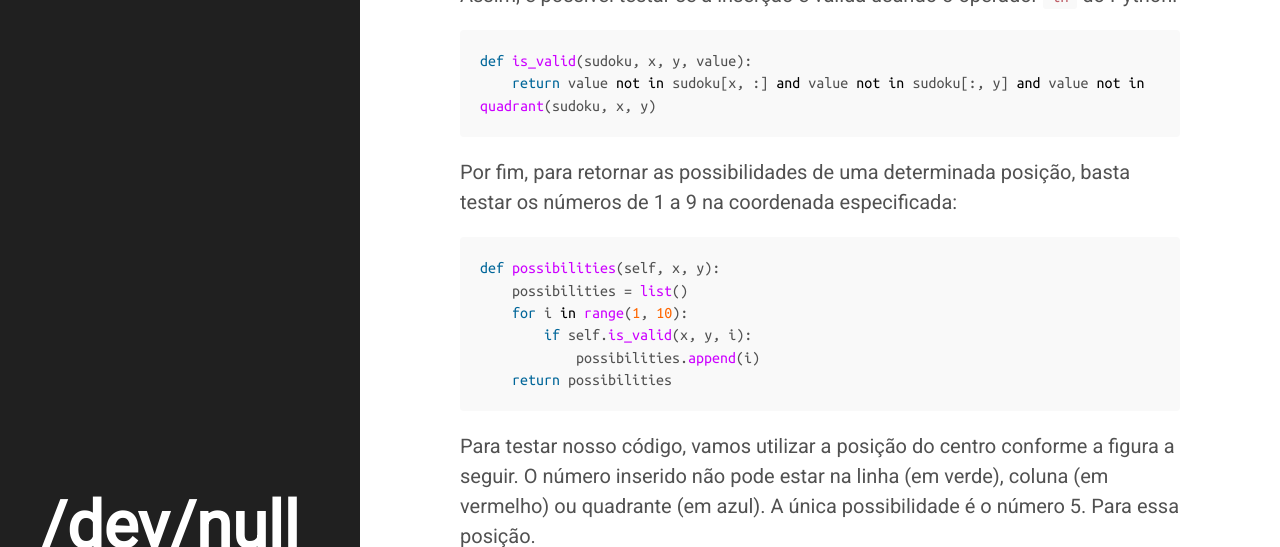
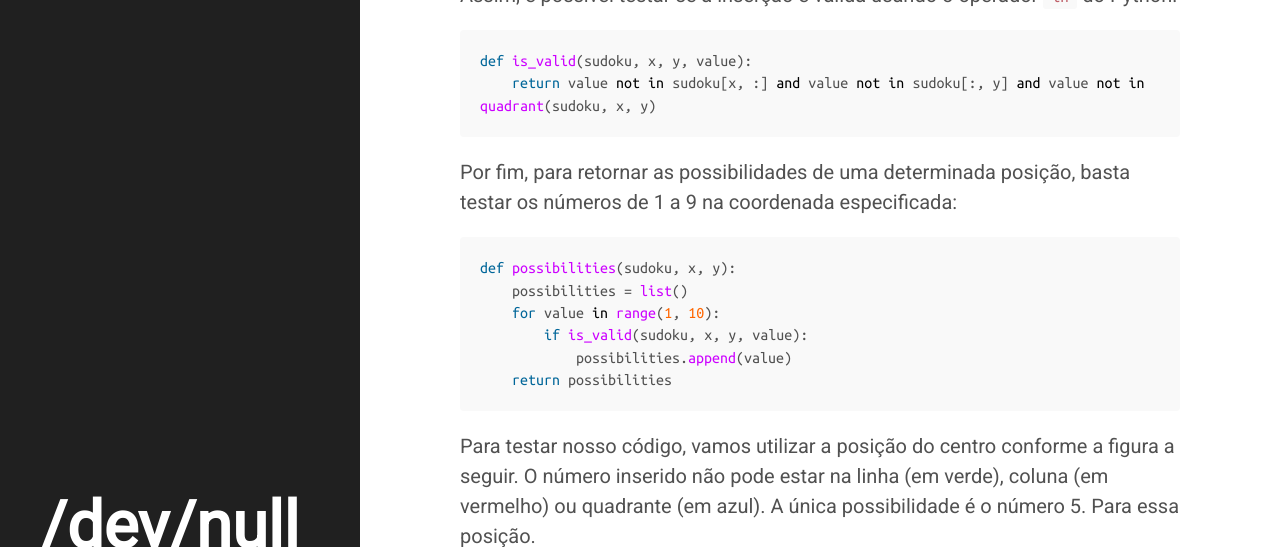
Before and after one commit to bvanelli/bvanelli.github.io, a Jekyll site: the page built from _posts/2020-03-15-resolvendo-problemas-com-python.markdown, in a window 1280 px wide and 900 px high, scrolled down 4766 px, cut to the strip 0-547 px from the top of the window. Built offline with Jekyll 4.4.1, drawn with Linux system fonts in a browser that asks for light colours; nearby versions of some CDN libraries.

Commit message:
Update 2020-03-15-resolvendo-problemas-com-python.markdown

````diff
--- a/_posts/2020-03-15-resolvendo-problemas-com-python.markdown
+++ b/_posts/2020-03-15-resolvendo-problemas-com-python.markdown
@@ -102,11 +102,11 @@ def is_valid(sudoku, x, y, value):
 Por fim, para retornar as possibilidades de uma determinada posição, basta testar os números de 1 a 9 na coordenada especificada:
 
 ```python
-def possibilities(self, x, y):
+def possibilities(sudoku, x, y):
     possibilities = list()
-    for i in range(1, 10):
-        if self.is_valid(x, y, i):
-            possibilities.append(i)
+    for value in range(1, 10):
+        if is_valid(sudoku, x, y, value):
+            possibilities.append(value)
     return possibilities
 ```
 
````
